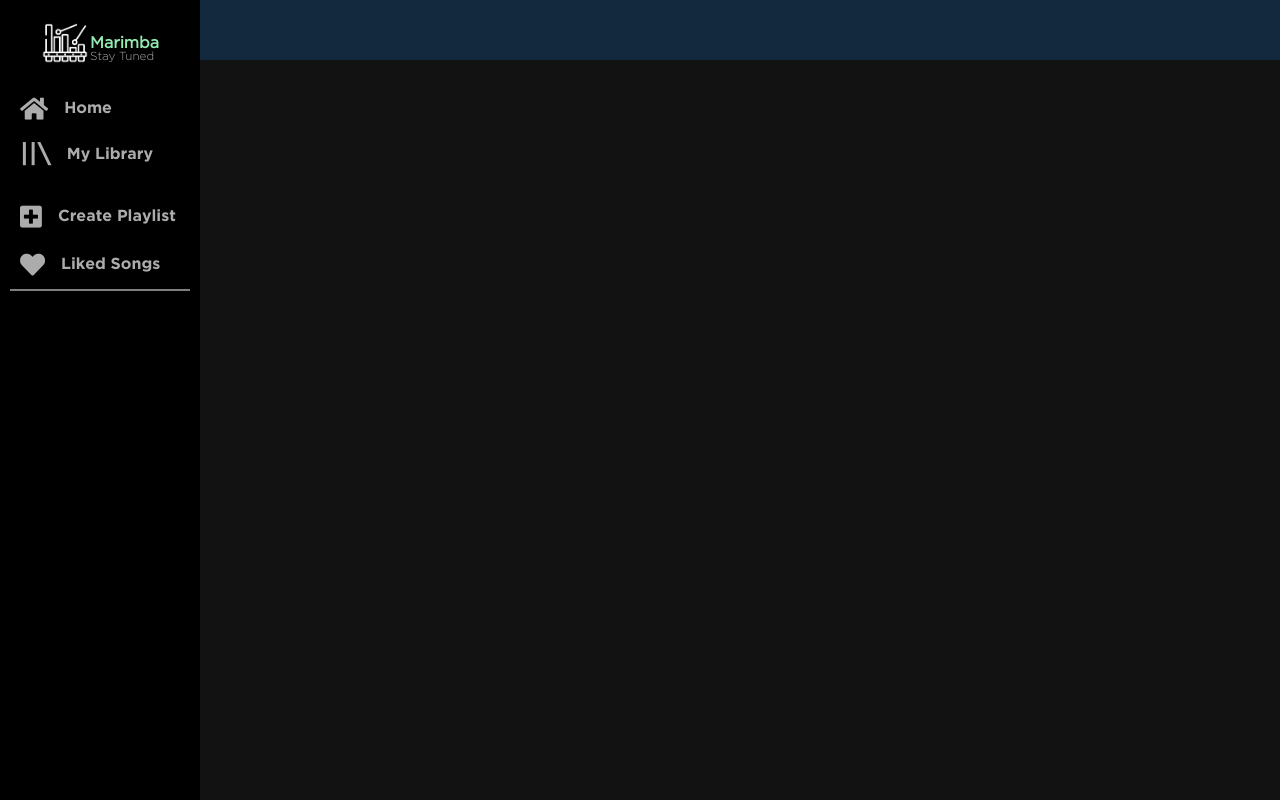
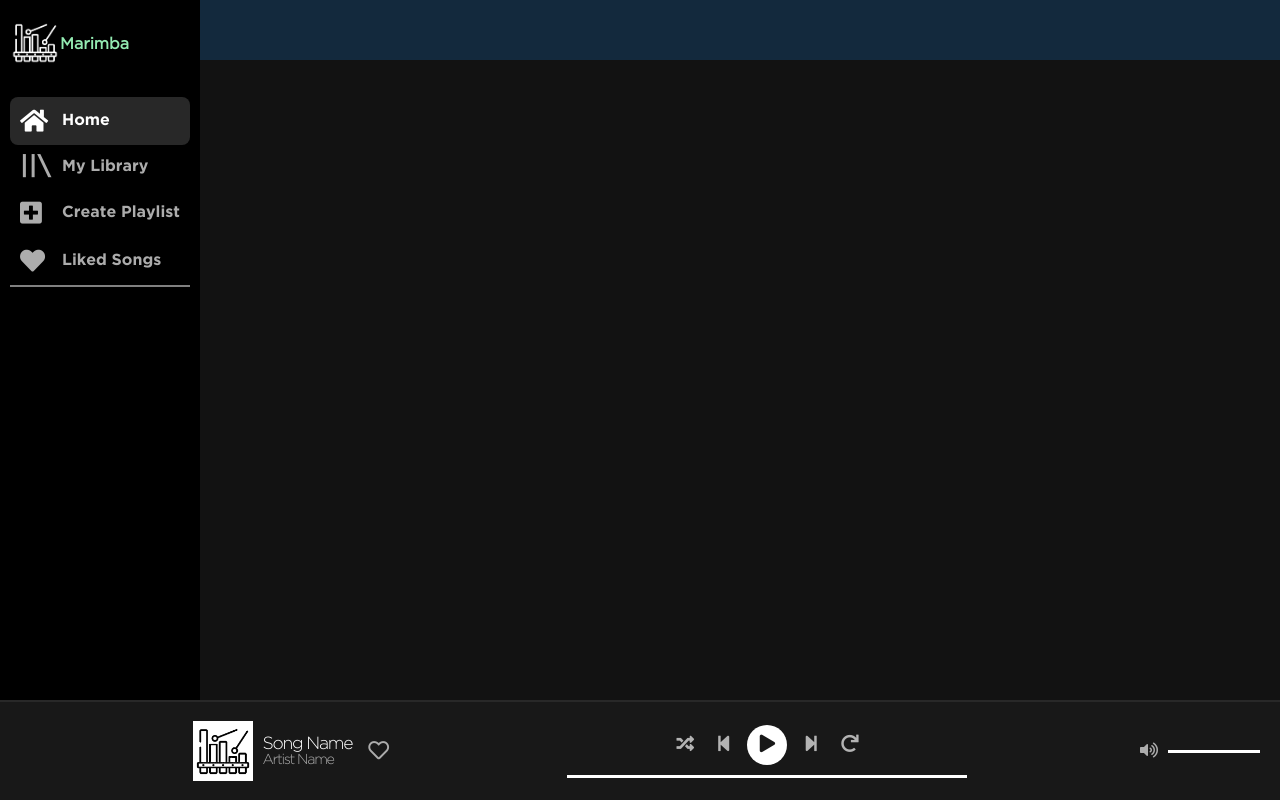
Before and after one commit to TommyIrmia/Marimba, a React (Create React App) app in the folder frontend/: page /station in a window 1280 px wide. Built offline with nearby package versions, Linux system fonts and the light colour scheme.

Commit message:
added media player

```diff
--- a/frontend/src/App.jsx
+++ b/frontend/src/App.jsx
@@ -6,6 +6,7 @@ import routes from './routes'
 
 import { AppHeader } from './cmps/AppHeader';
 import { NavBar } from './cmps/NavBar';
+import { MediaPlayer } from './cmps/MediaPlayer';
 
 export class App extends React.Component {
 
@@ -20,8 +21,8 @@ export class App extends React.Component {
           <Switch>
             {routes.map(route => <Route key={route.path} exact component={route.component} path={route.path} />)}
           </Switch>
-          {/* <MediaPlayer /> */}
         </main>
+        <MediaPlayer />
         {/* <AppFooter /> */}
       </div>
 
--- a/frontend/src/assets/scss/basics/_base.scss
+++ b/frontend/src/assets/scss/basics/_base.scss
@@ -20,8 +20,8 @@ p {
 }
 
 button {
-  //   border: 0;
-  //   background-color: transparent;
+  border: 0;
+  background-color: transparent;
   cursor: pointer;
 }
 
@@ -30,7 +30,6 @@ a {
   text-decoration: none;
   font-family: gotham-bold;
   &:hover {
-    text-decoration: underline;
     cursor: pointer;
   }
 }
@@ -51,14 +50,8 @@ a {
     text-align: center;
     font-size: 1rem;
     position: relative;
-    bottom: 5px;
     color: #93ebb2;
     position: relative;
-    top: 7px;
-  }
-  p {
-    position: relative;
-    top: 6px;
-    font-size: 0.73rem;
+    top: 2px;
   }
 }
--- a/frontend/src/assets/scss/basics/_font-awesome.scss
+++ b/frontend/src/assets/scss/basics/_font-awesome.scss
@@ -31,3 +31,43 @@
 .fas.fa-heart::before {
   content: "\f004";
 }
+
+.far.fa-heart::before {
+  content: "\f004";
+}
+
+.fas.fa-play::before {
+  content: "\f04b";
+}
+
+.fas.fa-pause::before {
+  content: "\f04c";
+}
+
+.fas.fa-step-backward::before {
+  content: "\f048";
+}
+
+.fas.fa-step-forward::before {
+  content: "\f051";
+}
+
+.fas.fa-random::before {
+  content: "\f074";
+}
+
+.fas.fa-redo::before {
+  content: "\f01e";
+}
+
+.fas.fa-volume-up::before {
+  content: "\f028";
+}
+
+.fas.fa-volume-down::before {
+  content: "\f027";
+}
+
+.fas.fa-volume-mute::before {
+  content: "\f6a9";
+}
--- a/frontend/src/assets/scss/cmps/_MediaPlayer.scss
+++ b/frontend/src/assets/scss/cmps/_MediaPlayer.scss
@@ -0,0 +1,94 @@
+.media-player {
+  position: fixed;
+  bottom: 0;
+  width: 100vw;
+  height: 100px;
+  background-color: $clr3;
+  border-top: $clr4 2px solid;
+  padding: 0 20px;
+  display: flex;
+  justify-content: space-between;
+  align-items: center;
+  color: $clr2;
+
+  .player-container {
+    display: none;
+  }
+
+  .player-actions {
+    gap: 10px;
+    flex-wrap: wrap;
+    flex: 1;
+    justify-content: center;
+    max-width: 400px;
+
+    .progress-bar {
+      width: 100%;
+      height: 3px;
+      background-color: $clr7;
+    }
+
+    .action-btn {
+      font-size: 1.1rem;
+      color: #b3b3b3;
+      &:hover {
+        color: $clr7;
+      }
+    }
+
+    .play-btn {
+      color: $clr3;
+      text-align: center;
+      width: 40px;
+      height: 40px;
+      border-radius: 50%;
+      background-color: $clr7;
+      font-size: 1.1rem;
+      &:hover {
+        transform: scale(1.1);
+      }
+    }
+  }
+
+  .song-actions {
+    button {
+      color: $clr2;
+      font-size: 1.3rem;
+    }
+  }
+
+  .song-details {
+    display: flex;
+    gap: 10px;
+
+    p {
+      letter-spacing: -0.08rem;
+      font-size: 0.9rem;
+      &:first-child {
+        color: $clr7;
+        font-size: 1.1rem;
+      }
+    }
+
+    .artist-img {
+      width: 60px;
+      height: 60px;
+      background-color: white;
+      img {
+        height: 100%;
+        width: 100%;
+        object-fit: contain;
+      }
+    }
+  }
+
+  .volume-controller {
+    min-width: 120px;
+    gap: 10px;
+    .progress-bar {
+      width: 100%;
+      height: 3px;
+      background-color: $clr7;
+    }
+  }
+}
--- a/frontend/src/assets/scss/cmps/_NavBar.scss
+++ b/frontend/src/assets/scss/cmps/_NavBar.scss
@@ -1,38 +1,48 @@
 .nav-bar {
-  grid-column: 1;
   position: fixed;
   height: 100vh;
   width: 200px;
   background-color: #000;
-  color: $clr2;
   padding: 20px 10px;
   display: flex;
   flex-direction: column;
 
-  .logo {
-    margin-inline-start: 30px;
-    // align-self: center;
-  }
   ul {
-    margin-top: 20px;
+    margin-top: 2rem;
+    border-bottom: 2px solid gray;
+
     li {
-      //   margin-bottom: 20px;
+      color: inherit;
+      background-color: inherit;
+      border-radius: 0.5rem;
       font-family: gotham-bold;
       transition: 0.5s;
       padding: 10px;
       display: flex;
       align-items: center;
+      gap: 1rem;
       &:hover {
         color: $clr7;
         cursor: pointer;
+        text-shadow: 0 0 2px $clr7;
       }
-      &:last-child {
-        border-bottom: 2px solid gray;
+
+      .symbol {
+        font-size: rem(25px);
+        width: 26px;
       }
     }
-  }
-  span {
-    font-size: rem(25px);
-    margin-right: 1rem;
+
+    a {
+      color: $clr2;
+      &.chosen {
+        color: $clr7;
+        background-color: $clr4;
+      }
+    }
+
+    .logo {
+      margin-inline-start: 30px;
+    }
   }
 }
--- a/frontend/src/cmps/Logo.jsx
+++ b/frontend/src/cmps/Logo.jsx
@@ -5,10 +5,7 @@ export function Logo() {
     return (
         <div className="logo">
             <img src={logo} />
-            <div>
-                <h1>Marimba</h1>
-                <p>Stay Tuned</p>
-            </div>
+            <h1>Marimba</h1>
         </div>
     )
 }
--- a/frontend/src/cmps/MediaPlayer.jsx
+++ b/frontend/src/cmps/MediaPlayer.jsx
@@ -1,10 +1,12 @@
 import React, { Component } from 'react'
 import YouTube from 'react-youtube';
+import logo from '../assets/imgs/logo3.png';
 
-export default class MediaPlayer extends Component {
+export class MediaPlayer extends Component {
 
     state = {
-        ev: null
+        ev: null,
+        isPlaying: false
     }
 
 
@@ -12,27 +14,29 @@ export default class MediaPlayer extends Component {
         this.setState({ ev })
     }
 
-    onPlaySong = () => {
+    onTogglePlay = () => {
+        if (this.state.isPlaying) {
+            this.state.ev.target.pauseVideo()
+            this.setState({ isPlaying: false })
+        } else {
+            this.state.ev.target.playVideo()
+            this.setState({ isPlaying: true })
+        }
         console.log(this.state.ev.target)
-        this.state.ev.target.playVideo()
-    }
-
-    onPauseSong = () => {
-        this.state.ev.target.pauseVideo()
     }
 
     render() {
+        const { isPlaying } = this.state
         return (
             <div className="media-player">
                 <YouTube
                     ref={this.youtubeRef}
                     videoId={'CHekNnySAfM'}                  // defaults -> null
                     id={'CHekNnySAfM'}                       // defaults -> null
-                    // className={string}                // defaults -> null
-                    // containerClassName={string}       // defaults -> ''
-                    opts={{ height: '100px' }}                        // defaults -> {}
-                    // playSong={ }
+                    className={'youtube-player'}                // defaults -> null
+                    containerClassName={'player-container'}       // defaults -> ''
                     onReady={this.onReady}                    // defaults -> noop
+                // playSong={ }
                 // onPlay={func}                     // defaults -> noop
                 // onPause={func}                    // defaults -> noop
                 // onEnd={func}                      // defaults -> noop
@@ -41,9 +45,37 @@ export default class MediaPlayer extends Component {
                 // onPlaybackRateChange={func}       // defaults -> noop
                 // onPlaybackQualityChange={func}    // defaults -> noop
                 />
-                <button onClick={this.onPlaySong}>Play</button>
-                <button onClick={this.onPauseSong}>Pause</button>
-                <a>Based on your recent listening</a>
+
+                <div className="song-details flex align-center">
+                    <div className="artist-img"> <img src={logo} /> </div>
+                    <div className="song-info">
+                        <p>Song Name</p>
+                        <p>Artist Name</p>
+                    </div>
+                    <div className="song-actions">
+                        <button className="far fa-heart"></button>
+                    </div>
+                </div>
+
+
+                <div className="player-actions flex">
+                    <button className="action-btn fas fa-random"></button>
+                    <button className="action-btn fas fa-step-backward"></button>
+                    <button className={"play-btn " + (isPlaying ? "fas fa-pause" : "fas fa-play")}
+                        onClick={this.onTogglePlay}>
+                    </button>
+                    <button className="action-btn fas fa-step-forward"></button>
+                    <button className="action-btn fas fa-redo"></button>
+
+                    <div className="progress-bar"></div>
+
+                </div>
+
+
+                <div className="volume-controller flex align-center">
+                    <div className="fas fa-volume-up"></div>
+                    <div className="progress-bar"></div>
+                </div>
             </div>
         )
     }
--- a/frontend/src/cmps/NavBar.jsx
+++ b/frontend/src/cmps/NavBar.jsx
@@ -1,4 +1,5 @@
 import React, { Component } from 'react'
+import { NavLink } from 'react-router-dom'
 import { Logo } from './Logo'
 
 export class NavBar extends Component {
@@ -9,11 +10,34 @@ export class NavBar extends Component {
                 <Logo />
 
                 <ul className="clean-list">
-                    <li><span className="fas fa-home"></span>Home</li>
-                    <li><span>||\</span>My Library</li>
-                    <br />
-                    <li><span className="fas fa-plus-square"></span>Create Playlist</li>
-                    <li><span className="fas fa-heart"></span>Liked Songs</li>
+
+                    <NavLink to="/" className="chosen">
+                        <li>
+                            <div className="fas fa-home symbol"></div>
+                            <div className="text">Home</div>
+                        </li>
+                    </NavLink>
+
+                    <NavLink to="/">
+                        <li>
+                            <div className="symbol">||\</div>
+                            <div className="text">My Library</div>
+                        </li>
+                    </NavLink>
+
+                    <NavLink to="/">
+                        <li>
+                            <div className="symbol fas fa-plus-square"></div>
+                            <div className="text">Create Playlist</div>
+                        </li>
+                    </NavLink>
+
+                    <NavLink to="/">
+                        <li>
+                            <div className="symbol fas fa-heart"></div>
+                            <div className="text">Liked Songs</div>
+                        </li>
+                    </NavLink>
                 </ul>
             </nav>
         )
```
Also changed, not shown: frontend/src/assets/imgs/COLORS3.png (added).
